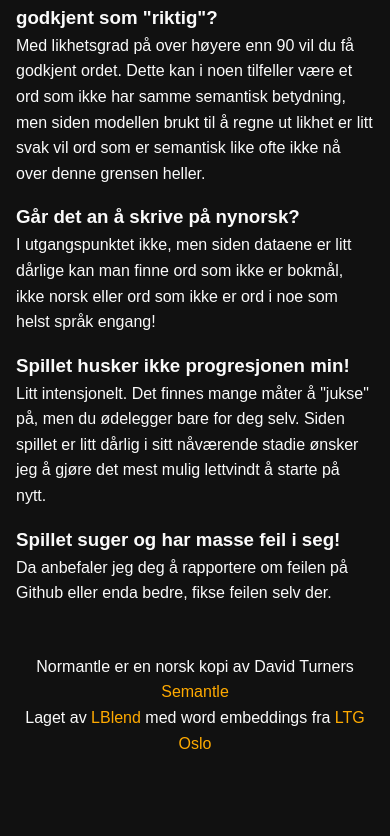
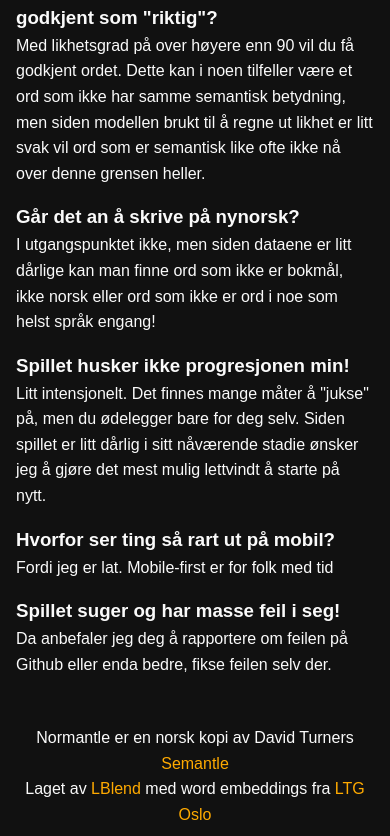
Before and after one commit to LBlend/normantle-frontend, a Svelte app: page / in a window 390 px wide. Shown: the part 800-1636 px from the top of the page. Before the commit the page ends 1564 px from the top, so only its background shows below. Built offline with nearby package versions, Linux system fonts and the light colour scheme; no server answers.

Commit message:
address mobile weirdness

```diff
--- a/src/components/Faq.svelte
+++ b/src/components/Faq.svelte
@@ -46,6 +46,11 @@
     </div>
 
     <div>
+      <h3>Hvorfor ser ting så rart ut på mobil?</h3>
+      <p>Fordi jeg er lat. Mobile-first er for folk med tid</p>
+    </div>
+
+    <div>
       <h3>Spillet suger og har masse feil i seg!</h3>
       <p>
         Da anbefaler jeg deg å rapportere om feilen på Github eller enda bedre,
```
